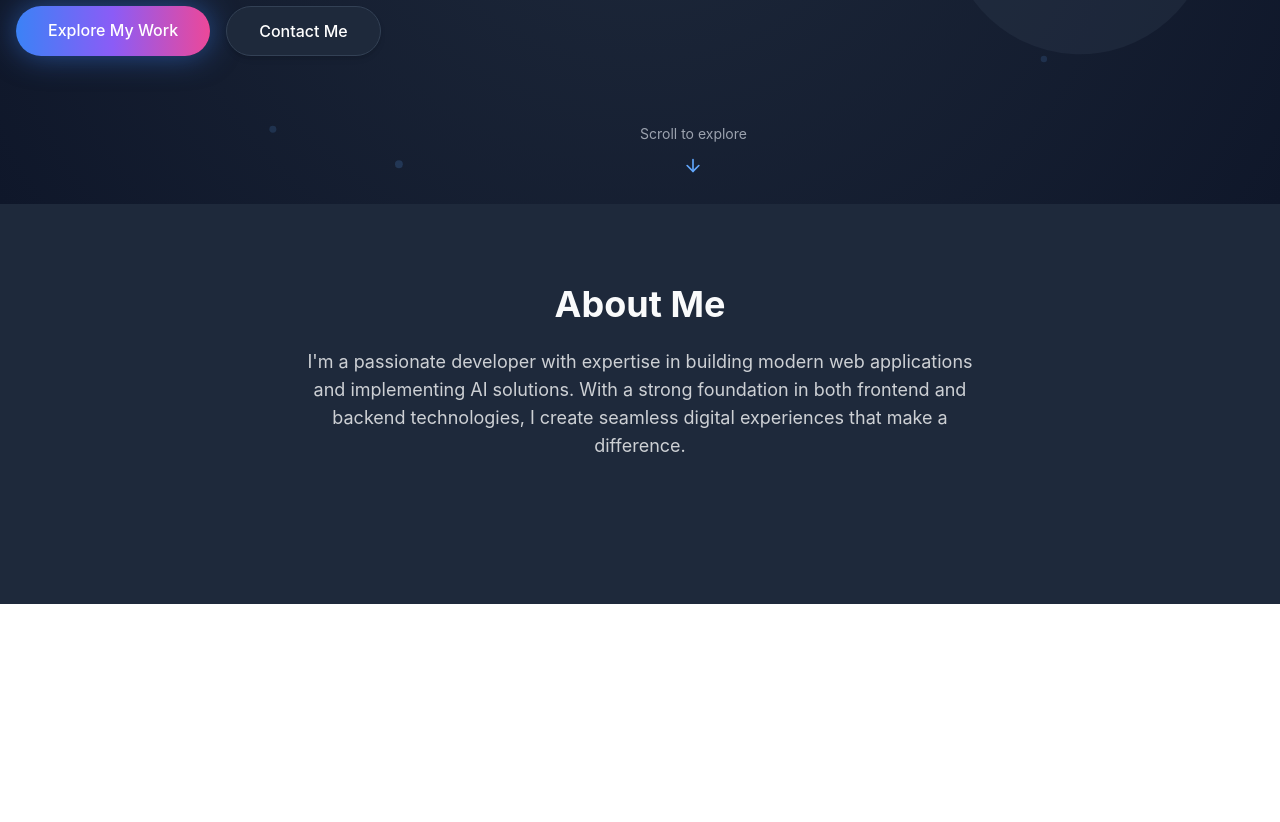
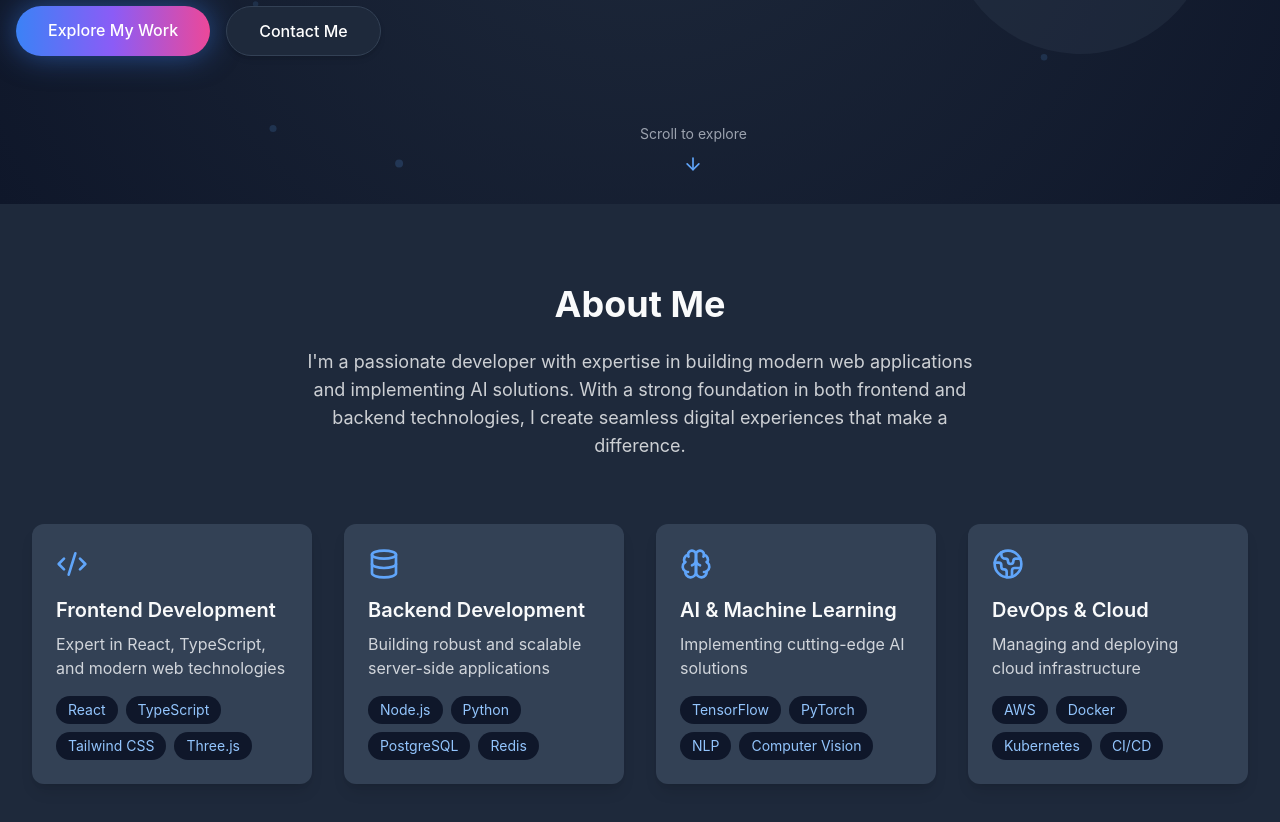
Before and after one commit to YashSakhareliya/Portfolio, a React (Vite) app: page / in a window 1280 px wide. Shown: the part 596-1418 px from the top of the page. Before the commit the page ends 1200 px from the top, so only its background shows below. Built offline with nearby package versions, Linux system fonts and the light colour scheme.

Commit message:
About Skill Done

```diff
--- a/src/components/About.jsx
+++ b/src/components/About.jsx
@@ -96,6 +96,43 @@ const About = () => {
                 backend technologies, I create seamless digital experiences that make a difference.
             </p>
             </motion.div>
+
+            <div className="grid grid-cols-1 md:grid-cols-2 lg:grid-cols-4 gap-8">
+            {skills.map((skill, index) => (
+                <motion.div
+                key={skill.title}
+                initial={{ opacity: 0, y: 20 }}
+                whileInView={{ opacity: 1, y: 0 }}
+                transition={{ duration: 0.5, delay: index * 0.1 }}
+                viewport={{ once: true }}
+                className={`${
+                    isDarkMode
+                    ? 'bg-dark-bg-tertiary hover:shadow-web3'
+                    : 'bg-white hover:shadow-xl'
+                } rounded-xl p-6 shadow-lg transition-shadow duration-300`}
+                >
+                <div className={`${isDarkMode ? 'text-web3-blue-glow' : 'text-blue-600'} mb-4`}>{skill.icon}</div>
+                <h3 className="text-xl font-semibold mb-2">{skill.title}</h3>
+                <p className={`${isDarkMode ? 'text-gray-300' : 'text-gray-600'} mb-4`}>{skill.description}</p>
+                <div className="flex flex-wrap gap-2">
+                    {skill.technologies.map((tech) => (
+                    <span
+                        key={tech}
+                        className={`${
+                        isDarkMode
+                            ? 'bg-dark-bg-primary text-web3-blue-light'
+                            : 'bg-blue-100 text-blue-800'
+                        } text-sm px-3 py-1 rounded-full`}
+                    >
+                        {tech}
+                    </span>
+                    ))}
+                </div>
+                </motion.div>
+            ))}
+            </div>
+
+
         </div>
     </section>
   )
```
